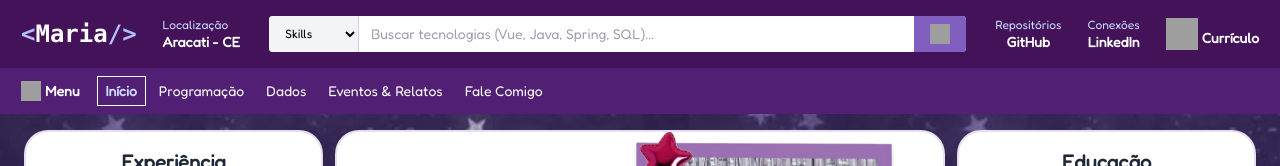
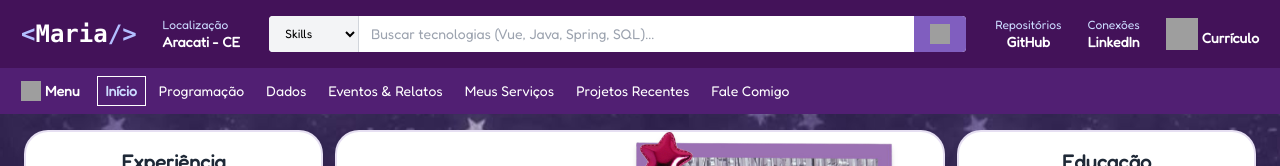
Before and after one commit to Grizzlyess/MyPortfolio, a Vue app: page / in a window 1280 px wide. Shown: the top 166 px of the page. Built offline with nearby package versions, Linux system fonts and the light colour scheme; grey boxes are pictures that could not be loaded.

Commit message:
colocando mais opções na navbar

```diff
--- a/src/components/NavBar.vue
+++ b/src/components/NavBar.vue
@@ -110,12 +110,30 @@
       </RouterLink>
 
       <a
+        href="#services"
+        @click.prevent="goToSection('#services')"
+        class="hover:border-white border border-transparent p-1 px-2 hidden md:block cursor-pointer"
+      >
+        Meus Serviços
+      </a>
+
+      <a
+        href="#projects"
+        @click.prevent="goToSection('#projects')"
+        class="hover:border-white border border-transparent p-1 px-2 hidden sm:block cursor-pointer"
+      >
+        Projetos Recentes
+      </a>
+
+      <a
         href="#contact"
-        @click.prevent="goToContact"
+        @click.prevent="goToSection('#contact')"
         class="hover:border-white border border-transparent p-1 px-2 hidden md:block cursor-pointer"
       >
         Fale Comigo
       </a>
+
+
 
     </div>
 
@@ -138,8 +156,8 @@ import { useRouter } from 'vue-router';
 const isMenuOpen = ref(false);
 const router = useRouter();
 
-const goToContact = () => {
+const goToSection = (hash) => {
   isMenuOpen.value = false;
-  router.push({ path: '/', hash: '#contact' });
+  router.push({ path: '/', hash });
 };
 </script>
```
